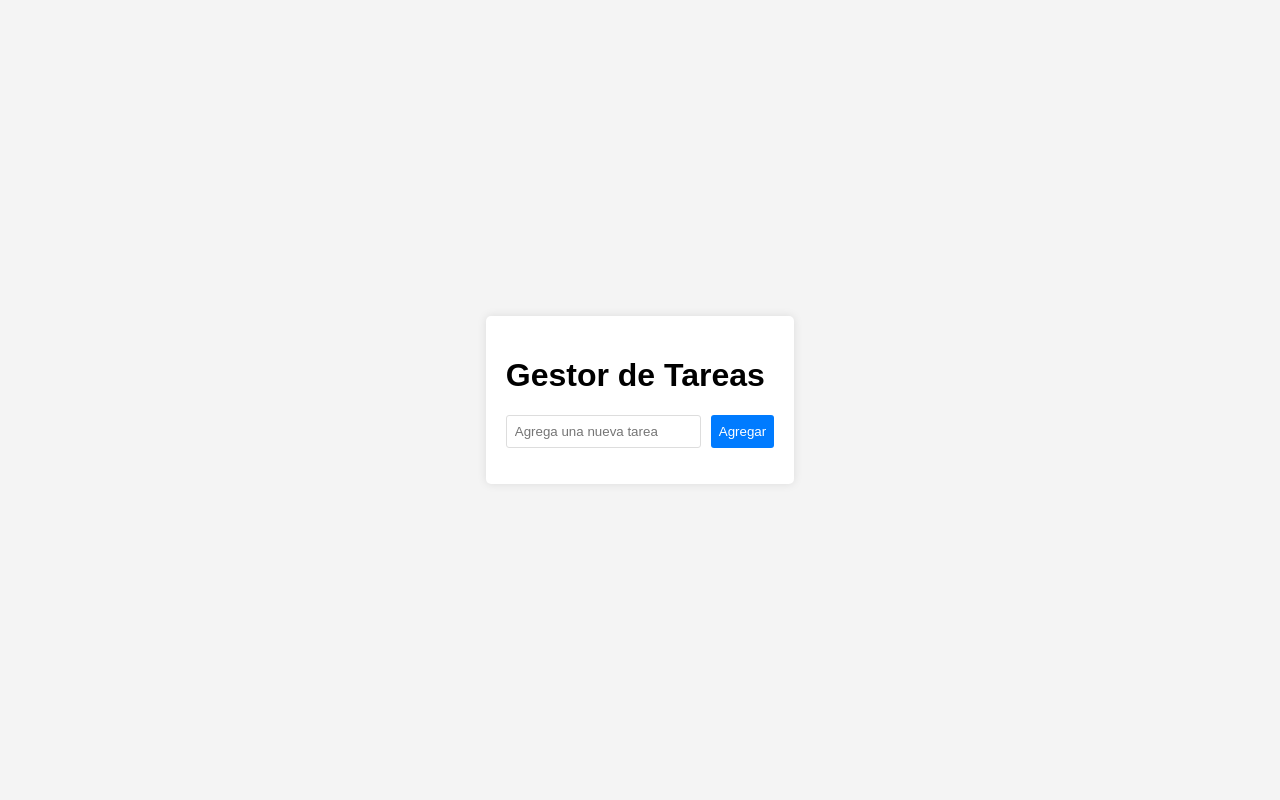
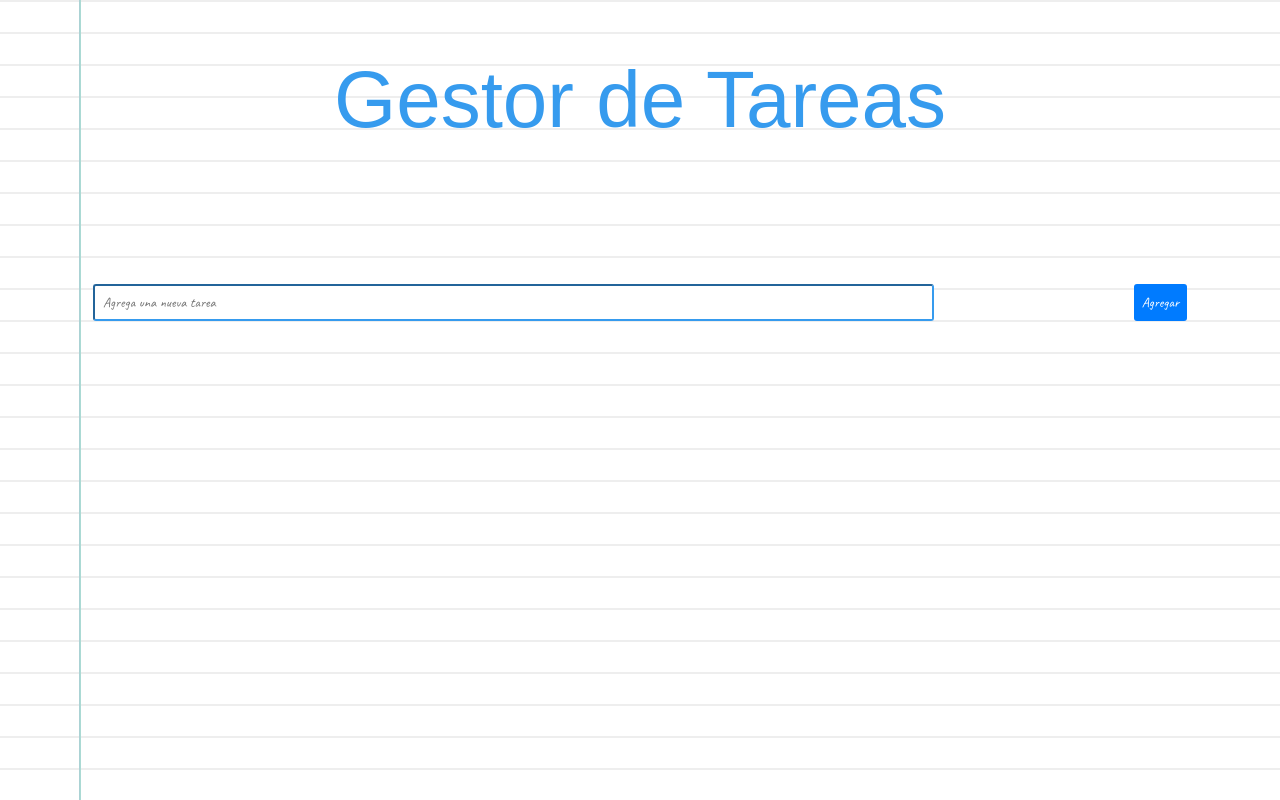
Before and after one commit to AryLuna/gestorTareas, a website built with webpack: page dist/index.html in a window 1280 px wide. Built offline with Linux system fonts and the light colour scheme; a web font is replaced by a local one.

Commit message:
Cambios en los estilos

```diff
--- a/src/index.js
+++ b/src/index.js
@@ -19,13 +19,13 @@ document.addEventListener("DOMContentLoaded", () => {
 
     document.getElementById("task-list").addEventListener("click", (e) => {
         if(e.target.classList.contains("delete")) {
-            const taskId = e.target.parentElement.getAttribute("data-id");
+            const taskId = e.target.closest('li').getAttribute("data-id");
             deleteTask(taskId);
             renderTasks();
         }
 
         if(e.target.classList.contains("toggle")) {
-            const taskId = e.target.parentElement.getAttribute("data-id");
+            const taskId = e.target.closest('li').getAttribute("data-id");
             toggleTask(taskId);
             renderTasks();
         }
--- a/src/styles.css
+++ b/src/styles.css
@@ -1,21 +1,18 @@
-/* Estilos generañes */
+@import url('https://fonts.googleapis.com/css2?family=Matemasie&display=swap');
+@import url('https://fonts.googleapis.com/css2?family=Caveat:wght@400..700&family=Matemasie&display=swap');
+
+  /* Estilos generales */
 body{
-    font-family: Arial, Helvetica, sans-serif;
-    background-color: #f4f4f4;
-    margin: 0;
-    padding: 0;
-    display: flex;
-    justify-content: center;
-    align-items: center;
-    height: 100vh;
+    background: #fff;
+    background-image: linear-gradient(90deg, transparent 79px, #abced4 79px, #abded4 81px, transparent 81px),
+    linear-gradient(#eee .1em, transparent .1em);
+    background-size: 100% 2em;
 }
 
 /* Estilos para el contenedor principal */
 #app {
-    background-color: white;
-    padding: 20px;
-    border-radius: 5px;
-    box-shadow: 0 0 10px rgba(0, 0, 0, 0.1);
+    padding: 85px;
+
 }
 
 /* Estilos para el formulario*/
@@ -28,9 +25,12 @@ form {
 input {
     width: 75%;
     padding: 8px;
-    margin-right: 10px;
-    border: 1px solid #ddd;
+    margin-right: 5px;
     border-radius: 3px;
+    border-color: #369bee;
+    font-family: "Caveat", cursive;
+    font-optical-sizing: auto;
+    font-size: 14px;
 }
 
 /* Estilos al botón */
@@ -41,24 +41,30 @@ button {
     border: none;
     border-radius: 3px;
     cursor: pointer;
+    font-family: "Caveat", cursive;
+    font-optical-sizing: auto;
+    font-size: 14px;
 }
 
 /* Estilos de la lista */
 ul{
     list-style: none;
-    padding: 0;
+    padding: 8px;
+    margin-right: 3px;
+    border-radius: 3px;
+    font-family: "Caveat", cursive;
+    font-optical-sizing: auto;
+    font-size: 14px;
 }
 
 /* Estilos a los elementos de la lista */
 
 li {
-    background-color: #f4f4f4;
-    padding: 10px;
-    border: 1px solid #ddd;
-    margin-top: 10px;
+    padding: 8px;
     display: flex;
     align-items: center;
     justify-content: space-between;
+    width: 400px;
 }
 
 /* Estilos para cuando una tarea está completada */
@@ -66,3 +72,15 @@ li.completed {
     text-decoration: line-through;
     color: #888;
 }
+
+h1{
+    display: flex;
+    align-items: center;
+    justify-content: center;
+    font-size: 80px;
+    font-family: "Matemasie", sans-serif;
+    font-weight: 400;
+    font-style: normal;
+    color: #369bee;
+
+}
--- a/src/ui.js
+++ b/src/ui.js
@@ -2,7 +2,7 @@ import { getTasks} from "./task";
 
 // Función para mostrarlew al usuario las tareas
 export const renderTasks = () => {
-    const taskList = documnent.getElementById("task-list");
+    const taskList = document.getElementById("task-list");
     taskList.innerHTML = '';
     const tasks = getTasks();
 
@@ -17,8 +17,10 @@ export const renderTasks = () => {
 
         li.innerHTML = `
             ${task.text}
+            <div class="buttons">
             <button class="delete"> Eliminar </button>
-            <button clas="toggle"> ${ task.completed === false ? "Completar" : "" }  </button>
+            <button class="toggle"> ${ task.completed === false ? "Completar" : "Deshacer" }  </button>
+            </div>
         `;
 
         taskList.appendChild(li);
```
Also changed, not shown: dist/bundle.js, dist/index.html, 1 other file.
